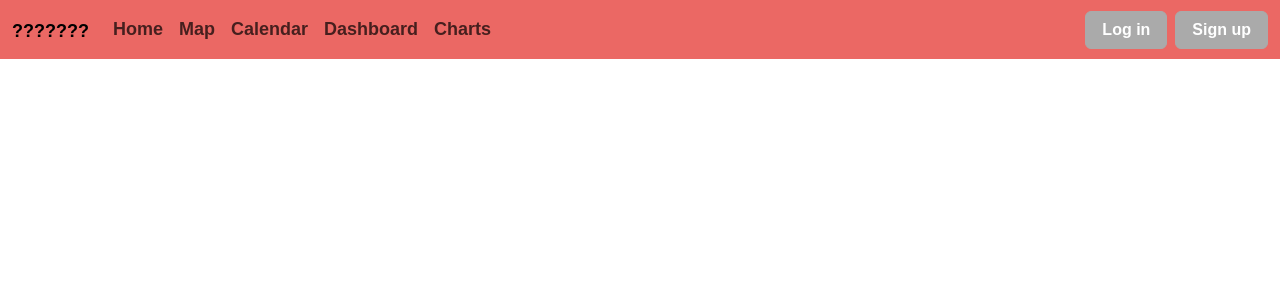
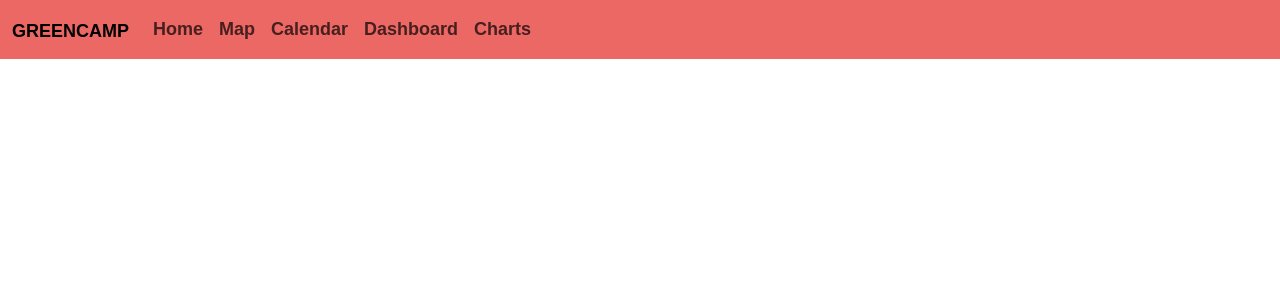
Before and after one commit to Ilmira83/Sprint8_Backend, an Angular app in the folder frontend/: page / in a window 1280 px wide. Shown: the top 300 px of the page. Built offline with nearby package versions, Linux system fonts and the light colour scheme; a web font is replaced by a local one.

Commit message:
feat: delete btn LogIn and SignIn

```diff
--- a/frontend/src/app/components/navbar/navbar.component.html
+++ b/frontend/src/app/components/navbar/navbar.component.html
@@ -1,6 +1,6 @@
 <nav class="navbar navbar-expand-lg bg-primary" data-bs-theme="dark">
   <div class="container-fluid">
-    <a class="navbar-brand" href="#">???????</a>
+    <a class="navbar-brand" href="#">GreenCamp</a>
     <button class="navbar-toggler" type="button" data-bs-toggle="collapse" data-bs-target="#navbarColor01" aria-controls="navbarColor01" aria-expanded="false" aria-label="Toggle navigation">
       <span class="navbar-toggler-icon"></span>
     </button>
@@ -12,7 +12,6 @@
            routerLinkActive="active"
            ariaCurrentWhenActive="page"
            >Home
-            <!-- <span class="visually-hidden">(current)</span> -->
           </a>
         </li>
         <li class="nav-item">
@@ -44,10 +43,6 @@
           >Charts</a>
         </li>
       </ul>
-      <form class="d-flex">
-        <button class="btn btn-secondary my-2 my-sm-0 mx-2" type="submit">Log in</button>
-        <button class="btn btn-secondary my-2 my-sm-0" type="submit">Sign up</button>
-      </form>
     </div>
   </div>
 </nav>
```
